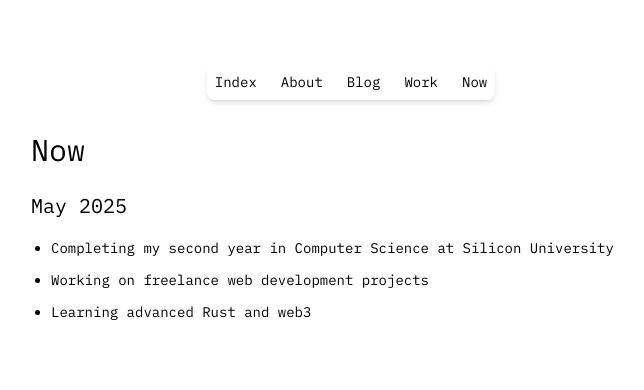
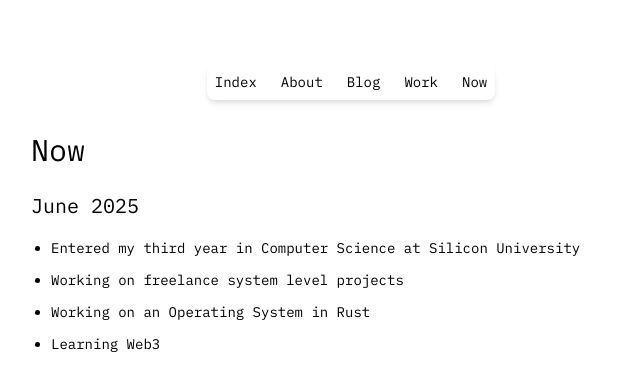
Before and after one commit to Yuvraj-cyborg/meweb, a Next.js app: page /now in a window 1280 px wide. Shown: the top 390 px of the page, without its empty margins (289-933 px from the left). Built offline with nearby package versions, Linux system fonts and the light colour scheme.

Commit message:
new-work and now section update

```diff
--- a/src/app/now/page.tsx
+++ b/src/app/now/page.tsx
@@ -4,12 +4,13 @@ export default function Now() {
         <h1 className="text-3xl mb-6">Now</h1>
 
         <div className="space-y-4 text-sm leading-6">
-          <h2 className="text-xl">May 2025</h2>
+          <h2 className="text-xl">June 2025</h2>
 
           <ul className="list-disc pl-5 space-y-2">
-            <li>Completing my second year in Computer Science at Silicon University</li>
-            <li>Working on freelance web development projects</li>
-            <li>Learning advanced Rust and web3</li>
+            <li>Entered my third year in Computer Science at Silicon University</li>
+            <li>Working on freelance system level projects</li>
+            <li>Working on an Operating System in Rust</li>
+            <li>Learning Web3</li>
         </ul>
         </div>
       </main>
```
